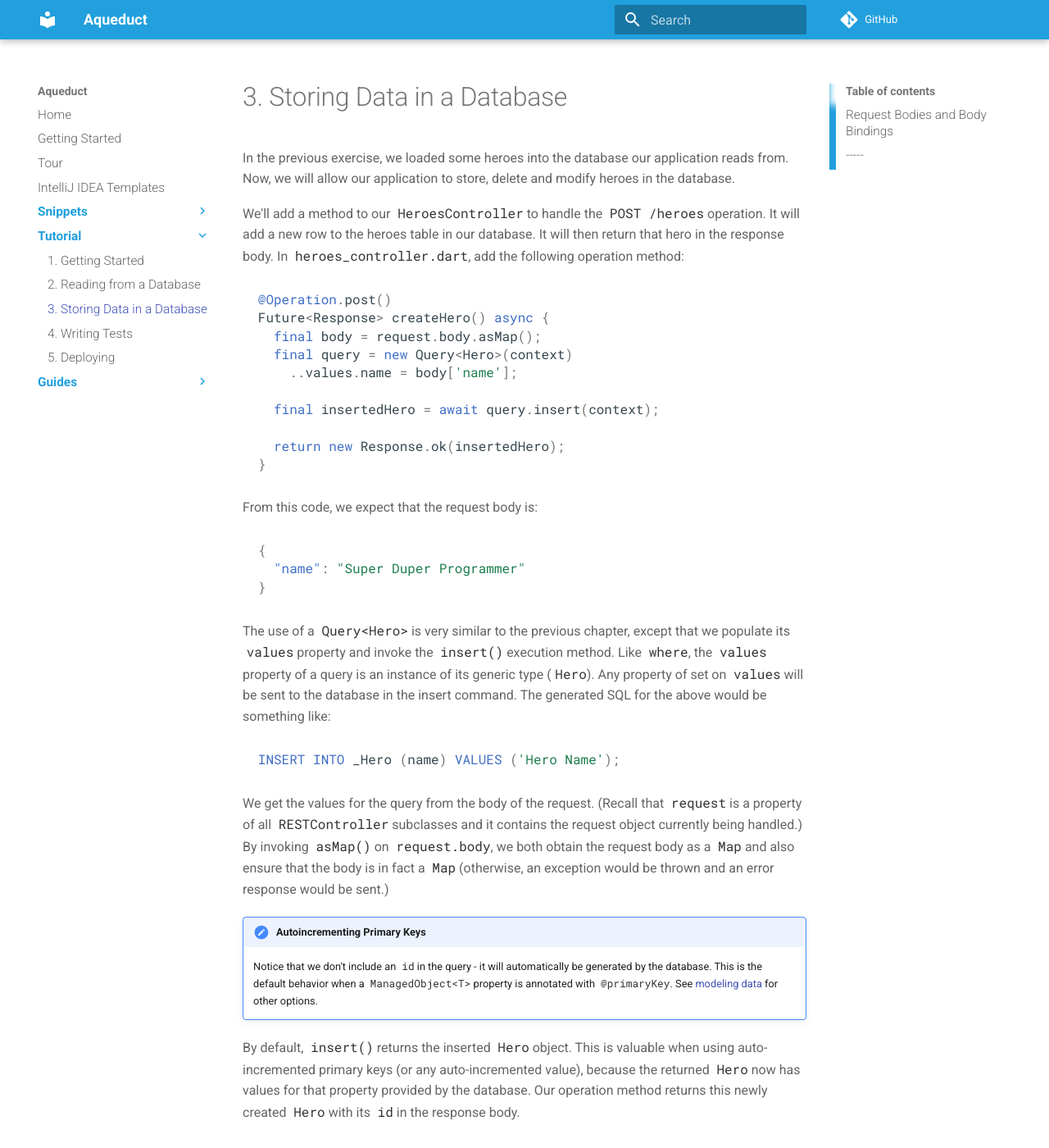
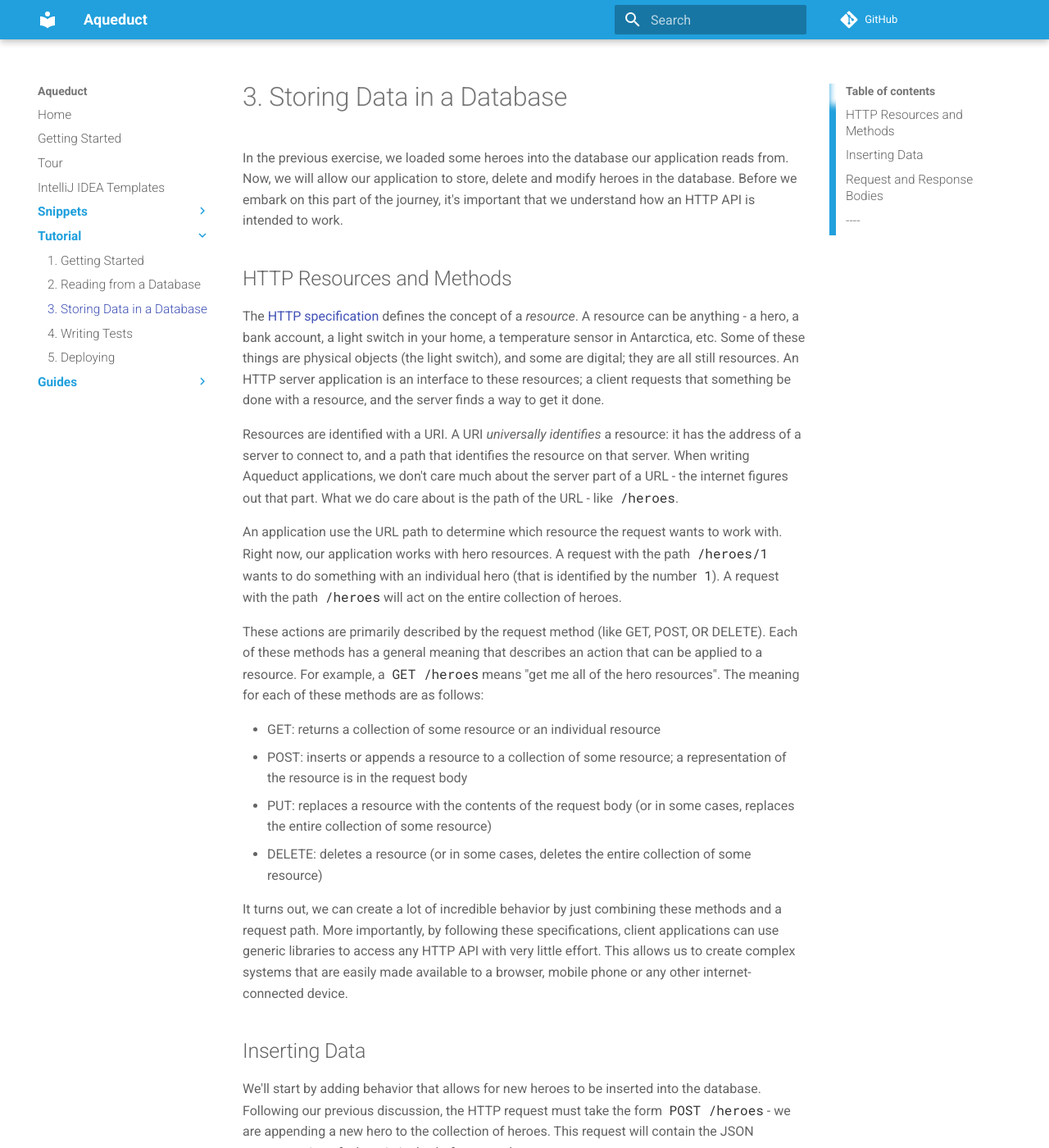
Before and after one commit to stablekernel/aqueduct, an MkDocs documentation site: the page built from source/docs/tut/storing-data.md, in a window 1280 px wide and 1400 px high. Shown: the whole window at 82% size. Built offline with MkDocs 1.6.1 and Material for MkDocs 9.7.7, drawn with Linux system fonts in a browser that asks for light colours; comment, search, counter and statistics services are not loaded; old or Windows-style settings are respelled for this version of MkDocs; some of the changed text lies outside the part shown.

Commit message:
tutorial updates

````diff
--- a/source/docs/tut/storing-data.md
+++ b/source/docs/tut/storing-data.md
@@ -1,8 +1,35 @@
 # 3. Storing Data in a Database
 
-In the previous exercise, we loaded some heroes into the database our application reads from. Now, we will allow our application to store, delete and modify heroes in the database.
+In the previous exercise, we loaded some heroes into the database our application reads from. Now, we will allow our application to store, delete and modify heroes in the database. Before we embark on this part of the journey, it's important that we understand how an HTTP API is intended to work.
 
-We'll add a method to our `HeroesController` to handle the `POST /heroes` operation. It will add a new row to the heroes table in our database. It will then return that hero in the response body. In `heroes_controller.dart`, add the following operation method:
+## HTTP Resources and Methods
+
+The [HTTP specification](https://tools.ietf.org/html/rfc7231) defines the concept of a *resource*. A resource can be anything - a hero, a bank account, a light switch in your home, a temperature sensor in Antarctica, etc. Some of these things are physical objects (the light switch), and some are digital; they are all still resources. An HTTP server application is an interface to these resources; a client requests that something be done with a resource, and the server finds a way to get it done.
+
+Resources are identified with a URI. A URI *universally identifies* a resource: it has the address of a server to connect to, and a path that identifies the resource on that server. When writing Aqueduct applications, we don't care much about the server part of a URL - the internet figures out that part. What we do care about is the path of the URL - like `/heroes`.
+
+An application use the URL path to determine which resource the request wants to work with. Right now, our application works with hero resources. A request with the path `/heroes/1` wants to do something with an individual hero (that is identified by the number `1`). A request with the path `/heroes` will act on the entire collection of heroes.
+
+These actions are primarily described by the request method (like GET, POST, OR DELETE). Each of these methods has a general meaning that describes an action that can be applied to a resource. For example, a `GET /heroes` means "get me all of the hero resources". The meaning for each of these methods are as follows:
+
+- GET: returns a collection of some resource or an individual resource
+- POST: inserts or appends a resource to a collection of some resource; a representation of the resource is in the request body
+- PUT: replaces a resource with the contents of the request body (or in some cases, replaces the entire collection of some resource)
+- DELETE: deletes a resource (or in some cases, deletes the entire collection of some resource)
+
+It turns out, we can create a lot of incredible behavior by just combining these methods and a request path. More importantly, by following these specifications, client applications can use generic libraries to access any HTTP API with very little effort. This allows us to create complex systems that are easily made available to a browser, mobile phone or any other internet-connected device.
+
+## Inserting Data
+
+We'll start by adding behavior that allows for new heroes to be inserted into the database. Following our previous discussion, the HTTP request must take the form `POST /heroes` - we are appending a new hero to the collection of heroes. This request will contain the JSON representation of a hero in its body, for example:
+
+```json
+{
+  "name": "Master of Aqueducts"
+}
+```
+
+Our `HeroesController` will handle this operation. In general, a single endpoint controller should handle every operation on a resource collection and its individual resources. In `heroes_controller.dart`, add the following operation method:
 
 ```dart
 @Operation.post()
@@ -11,41 +38,76 @@ Future<Response> createHero() async {
   final query = new Query<Hero>(context)
     ..values.name = body['name'];
 
-  final insertedHero = await query.insert(context);
+  final insertedHero = await query.insert();
 
   return new Response.ok(insertedHero);
 }
 ```
 
-From this code, we expect that the request body is:
+This operation method grabs the hero from the request's body, constructs a query that inserts that hero, and then returns it in the response.
 
-```json
-{
-  "name": "Super Duper Programmer"
-}
-```
-
-The use of a `Query<Hero>` is very similar to the previous chapter, except that we populate its `values` property and invoke the `insert()` execution method. Like `where`, the `values` property of a query is an instance of its generic type (`Hero`). Any property of set on `values` will be sent to the database in the insert command. The generated SQL for the above would be something like:
+Using a `Query<Hero>` to insert a row isn't very different than using one to fetch rows. When inserting a row, we execute `query.insert()` instead of `query.fetch()`. Instead of applying matchers to `query.where`, we set the properties of `query.value`. Like `where`, `values` is also an instance of  `Hero`. Each property we set on `values` is sent in an `INSERT` command to the database. The generated SQL for the above would be something like:
 
 ```sql
 INSERT INTO _Hero (name) VALUES ('Hero Name');
 ```
 
-We get the values for the query from the body of the request. (Recall that `request` is a property of all `RESTController` subclasses and it contains the request object currently being handled.) By invoking `asMap()` on `request.body`, we both obtain the request body as a `Map` and also ensure that the body is in fact a `Map` (otherwise, an exception would be thrown and an error response would be sent.)
+The database automatically generates a value for the `id` property of a `Hero`. This is because `id` has a `primaryKey` annotation that marks it as "auto-incrementing". (See [the API reference for Column](https://www.dartdocs.org/documentation/aqueduct/latest/aqueduct/Column-class.html) for details and options.) When the row has been successfully inserted, a new `Hero` object is returned - containing any values that were generated by the database.
 
-!!! note "Autoincrementing Primary Keys"
-    Notice that we don't include an `id` in the query - it will automatically be generated by the database. This is the default behavior when a `ManagedObject<T>` property is annotated with `@primaryKey`. See [modeling data](../db/modeling_data.md) for other options.
+Re-run your application. In the browser application, click on `Heroes` near the top of the page. Then, enter a name into the `Hero name:` field and click `Add`. The new hero will appear. You can re-run the application and that hero will still be available, because it has been stored in the database on your machine.
 
-By default, `insert()` returns the inserted `Hero` object. This is valuable when using auto-incremented primary keys (or any auto-incremented value), because the returned `Hero` now has values for that property provided by the database. Our operation method returns this newly created `Hero` with its `id` in the response body.
+![Insert Hero](../img/run3.png)
 
-## Request Bodies and Body Bindings
+!!! tip "Sub-resources"
+    We mentioned that a single controller should handle every operation for a resource collection and its individual resources. Some resources are complex enough that they can have sub-resources. For example, an organization of heroes (like the X-Men or Fantastic Four) contains heroes, but it might also contain buildings and equipment owned by the organization. The heroes, buildings and equipment are sub-resources of an organization.  Each sub-resource should have its own route and controller instead of trying to shove everything into a single route and controller. See the following code snippet for an example.
 
------
------
------
+```dart
+@override
+Controller get entryPoint {
+  return new Router()
+    ..route("/organizations/[:orgName]")
+      .link(() => new OrganizationController());
+    ..route("/organizations/:orgName/heroes/[:heroID]")
+      .link(() => new OrgHeroesController());
+    ..route("/organizations/:orgName/buildings/[:buildingID]")
+      .link(() => new OrgBuildingController());
+}
+```
 
-!!! note "Other Content-Types"
-    Aqueduct can decode JSON and form data by default. For other content types, see the [API reference for HTTPCodecRepository](https://www.dartdocs.org/documentation/aqueduct/latest/aqueduct/HTTPCodecRepository-class.html).
+## Request and Response Bodies
+
+So far, we've largely glossed over how request and response bodies are handled, and now is a good time to dig in to this topic.
+
+When we create a response, we specify its status code and optionally its headers and body. For example, the following creates a response with a status code of 200 OK with an empty list body:
+
+```dart
+new Response.ok([])
+```
+
+The first argument to `Response.ok` is a *body object*. When the response is sent to a client, the body object is encoded according to the `contentType` of the response. By default, the content type of a response is `application/json` - so by default, all of our response body objects have been JSON-encoded into the response body.
+
+!!! note "Other Response Constructors"
+    The default constructor for a `Response` takes a status code, map of headers and a body object - e.g., `Response(200, {}, "body")`. There are many named constructors for `Response`, like `Response.ok` or `Response.notFound`. These constructors set the status code and expose parameters that are intended for that type of response. For example, a 200 OK response should have a body, so `Response.ok` has a required body object argument. See [the API reference for Response](https://www.dartdocs.org/documentation/aqueduct/latest/aqueduct/Response-class.html) for possible constructors and properties of a response.
+
+As long as an object can be JSON encoded, it can be the body object of a response with JSON content-type. In general, this includes objects that are strings, integers, doubles, and maps and lists that contain those types (you can verify if your object is encodable by invoking `JSON.encode` from `dart:convert`).
+
+To change how a body object is encoded, you set the `contentType` of the response. For example,
+
+```dart
+new Response.ok([])
+  ..contentType = new ContentType("application", "xml");
+```
+
+The default supported content types are JSON, `application/x-www-form-urlencoded` and all `text/*` types. To encode other content-types, you must register a `Codec` with `HTTPCodecRepository.`
+
+These codecs are are also responsible for decoding request bodies. The body of a request is accessible through the `Request.body` property.
+
+----
+----
+----
+
+It also includes types that implement `HTTPSerializable`, which `ManagedObject<T>` does.
+
 
 
 
````
Also changed, not shown: source/docs/tut/executing-queries.md (+5 -6 lines), source/docs/tut/getting-started.md (+5 -7 lines), source/docs/img/run3.png.
